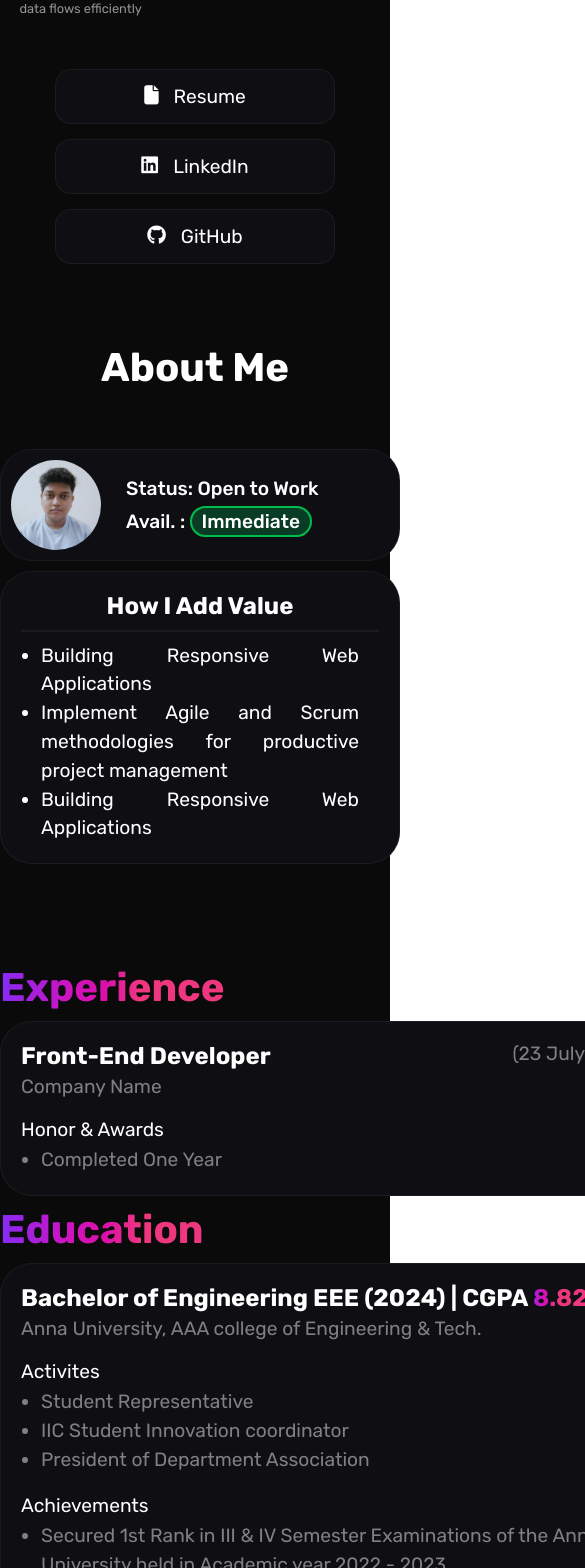
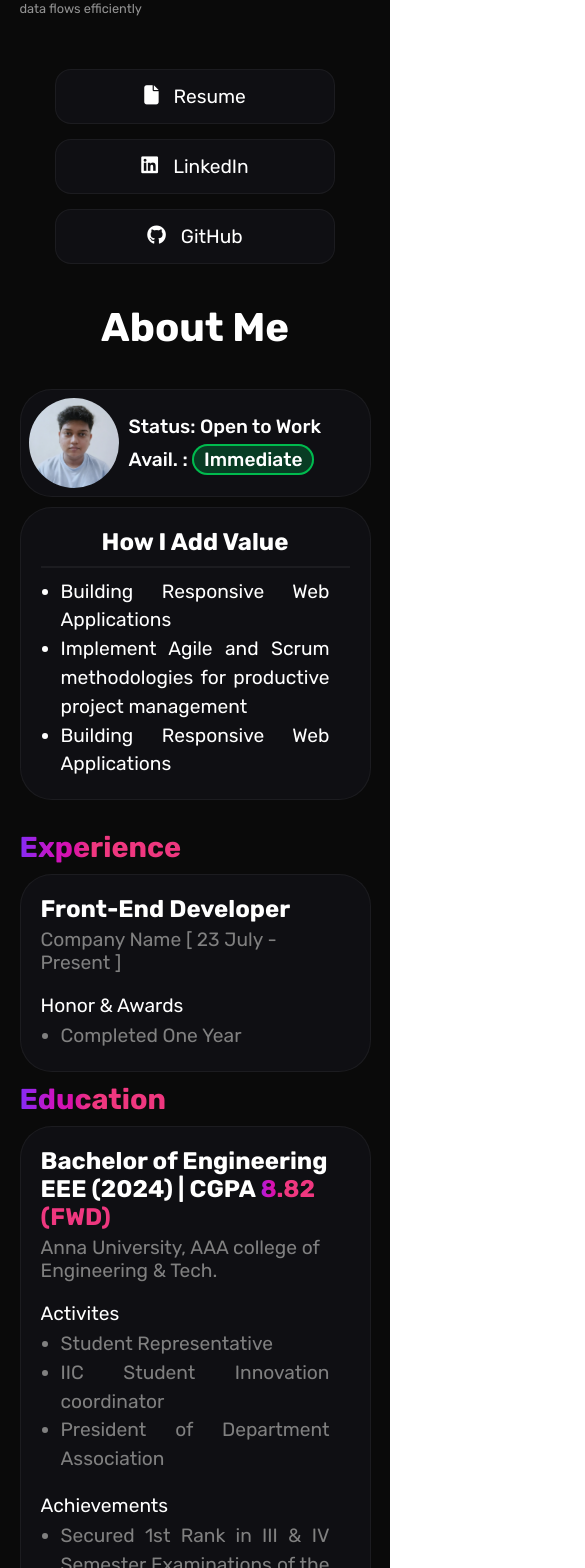
Before and after one commit to ijaihari/portfolio, a React (Vite) app: page / in a window 390 px wide. Shown: the part 432-2000 px from the top of the page, 585 px wide, since content can reach past the window. Built offline with nearby package versions, Linux system fonts and the light colour scheme.

Commit message:
updated hero, about, skills, project and contact

```diff
--- a/src/pages/About.jsx
+++ b/src/pages/About.jsx
@@ -1,7 +1,7 @@
 import '../styles/about.scss'
 function About() {
     return (
-        <div className="about-container">
+        <div className="section">
             <h1 className="title">About Me</h1>
             <section className='about-wrapper'>
                 <section className='me'>
@@ -31,9 +31,9 @@ function About() {
                             <div className='role'>
                                 <span>
                                     <h3>Front-End Developer </h3>
-                                    <p>Company Name </p>
+                                    <p>Company Name <span className='time'> [ 23 July - Present ]</span></p>
                                 </span>
-                                <span className='time'> (23 July - Present)</span>
+
                             </div>
                             <div className='honor'>
                                 <ul>
--- a/src/styles/about.scss
+++ b/src/styles/about.scss
@@ -1,47 +1,64 @@
 @use '../styles/variables' as var;
 @use '../styles/mixins';
 
-.about-container {
+/* .about-container {
+    background-color: var.$color-background-primary;
+    padding: 30px 0;
     height: fit-content;
-    background-color: var.$color-background-primary;
-    padding: 30px 0px;
 }
-
+ */
 .about-wrapper {
-    margin: 50px auto;
     display: flex;
     justify-content: center;
     gap: 100px;
+    margin: 50px auto;
     max-width: 1200px;
     width: 95%;
 
-    @media (min-width: 768px) and (max-width:1435px) {
+    @media (min-width: 350px) {
+        margin: 30px auto;
+    }
+
+    @media (max-width: 767px) {
+        flex-direction: column;
+        gap: 30px;
+        width: 100%;
+    }
+
+    @media (min-width: 768px) and (max-width: 1024px) {
         gap: 20px;
     }
 
-    @media (min-width: 350px) and (max-width:1024px) {
-        flex-direction: column;
-        width: fit-content;
+    @media (min-width: 1025px) and (max-width: 1435px) {
+        gap: 50px;
+    }
 }
 
+/* ========== LEFT SIDE ========== */
+.me {
+    max-width: 370px;
+
+    @media (max-width: 425px) {
+        width: 95%;
     }
 
-.me {
-    max-width: 400px;
+    @media (max-width: 767px) {
+        width: 90%;
+        margin: 0 auto;
+    }
 
-    @media (min-width: 350px) and (max-width:768px) {
-
-        width: 90%;
+    @media (min-width: 768px) and (max-width: 1024px) {
+        width: 50%;
     }
 
     .status {
-        padding: 10px;
-        border-radius: 2rem;
-        border: 1px solid var.$color-border;
-        background-color: var.$color-background-secondary;
         display: flex;
         align-items: center;
-        gap: 25px;
+        gap: 10px;
+        padding: 8px;
+        border-radius: 2rem;
+        background-color: var.$color-background-secondary;
+        border: 1px solid var.$color-border;
 
         &__image {
             width: 90px;
@@ -72,15 +89,15 @@
 
     .myvalue {
         margin-top: 10px;
-        color: white;
         padding: 20px 20px 10px;
         border-radius: 2rem;
         border: 1px solid var.$color-border;
         background-color: var.$color-background-secondary;
+        color: white;
 
         h3 {
+            font-size: 1.5rem;
             text-align: center;
-            font-size: 1.5rem;
             padding-bottom: 10px;
         }
 
@@ -90,35 +107,52 @@
         }
 
         ul {
-            color: rgb(255, 255, 255);
             font-size: 1.2rem;
-            padding: 0px 20px 10px;
+            line-height: 1.5;
             text-align: justify;
-            line-height: 1.5;
+            padding: 0 20px 10px;
         }
     }
 }
 
+/* ========== RIGHT SIDE ========== */
 .experience {
-    width: 700px;
+    margin-top: -15px;
+    max-width: 700px;
+
+    @media (max-width: 425px) {
+        width: 95%;
+    }
+
+    @media (max-width: 767px) {
+        width: 90%;
+        margin: 0 auto;
+    }
+
+    @media (min-width: 768px) and (max-width: 1024px) {
+        width: 60%;
+    }
 
     .work {
         width: 100%;
         margin-bottom: 10px;
 
         &__title {
+            font-size: 2.5rem;
             background: linear-gradient(to right, #852BF5 0%, #cf13bf 10%, #d911a9 15%, #ef377f 20%);
             @include mixins.gradienttext;
-            font-size: 2.5rem;
 
+            @media (max-width: 768px) {
+                font-size: 1.8rem;
+            }
         }
 
         &__job-wrapper {
             margin-top: 10px;
             padding: 20px;
             border-radius: 2rem;
+            background-color: var.$color-background-secondary;
             border: 1px solid var.$color-border;
-            background-color: var.$color-background-secondary;
 
             .role {
                 display: flex;
@@ -126,8 +160,8 @@
             }
 
             h3 {
+                font-size: 1.5rem;
                 padding-bottom: 5px;
-                font-size: 1.5rem;
                 color: white;
             }
 
@@ -138,56 +172,55 @@
         }
 
         .time {
+            font-size: 1.2rem;
             color: grey;
-            font-size: 1.2rem;
         }
 
-        .honor {
-            ul {
+        .honor ul {
             color: grey;
 
             p {
-                    font-weight: 400;
                 font-size: 1.2rem;
+                color: white;
                 padding-top: 20px;
                 padding-bottom: 5px;
-                    color: white;
             }
 
             li {
                 font-size: 1.2rem;
                 line-height: 1.5;
-                    margin: 0px 20px;
-                }
-
+                margin: 0 20px;
             }
         }
     }
 
     .edu {
         &__title {
+            font-size: 2.5rem;
+            padding-bottom: 10px;
             background: linear-gradient(to right, #852BF5 0%, #cf13bf 10%, #d911a9 15%, #ef377f 20%);
             @include mixins.gradienttext;
-            font-size: 2.5rem;
-            padding-bottom: 10px;
+
+            @media (max-width: 768px) {
+                font-size: 1.8rem;
+            }
         }
 
         &__details {
             padding: 20px;
             border-radius: 2rem;
+            background-color: var.$color-background-secondary;
             border: 1px solid var.$color-border;
-            background-color: var.$color-background-secondary;
 
             .deg {
+                font-size: 1.5rem;
                 padding-bottom: 5px;
-                font-size: 1.5rem;
                 color: white;
 
                 .highlight {
                     background: linear-gradient(to right, #852BF5 0%, #cf13bf 10%, #d911a9 15%, #ef377f 20%);
                     @include mixins.gradienttext;
                 }
-
             }
 
             p {
@@ -196,22 +229,22 @@
             }
 
             ul {
+                font-size: 1.2rem;
                 color: grey;
-                font-size: 1.2rem;
 
                 p {
+                    font-size: 1.2rem;
+                    color: white;
                     padding-top: 20px;
                     padding-bottom: 5px;
-                    font-size: 1.2rem;
-                    color: white;
                 }
 
                 li {
+                    text-align: justify;
                     line-height: 1.5;
-                    margin: 0px 20px;
-                }
-
+                    margin: 0 20px;
                 }
             }
         }
     }
+}
--- a/src/styles/hero.scss
+++ b/src/styles/hero.scss
@@ -25,7 +25,7 @@
     background-color: var.$color-background-primary;
 
     @media(min-width:350px) and (max-width:426px) {
-        padding: 80px 0px 50px;
+        padding: 80px 0px 30px;
     }
 }
 
--- a/src/styles/project.scss
+++ b/src/styles/project.scss
@@ -22,7 +22,6 @@
     }
 
     @media (min-width: 1024px) {
-        gap: 50px;
         max-width: 1000px;
         grid-template-columns: repeat(2, minmax(340px, 400px));
 
```
Lines whose indentation alone changed are shown as unchanged.
